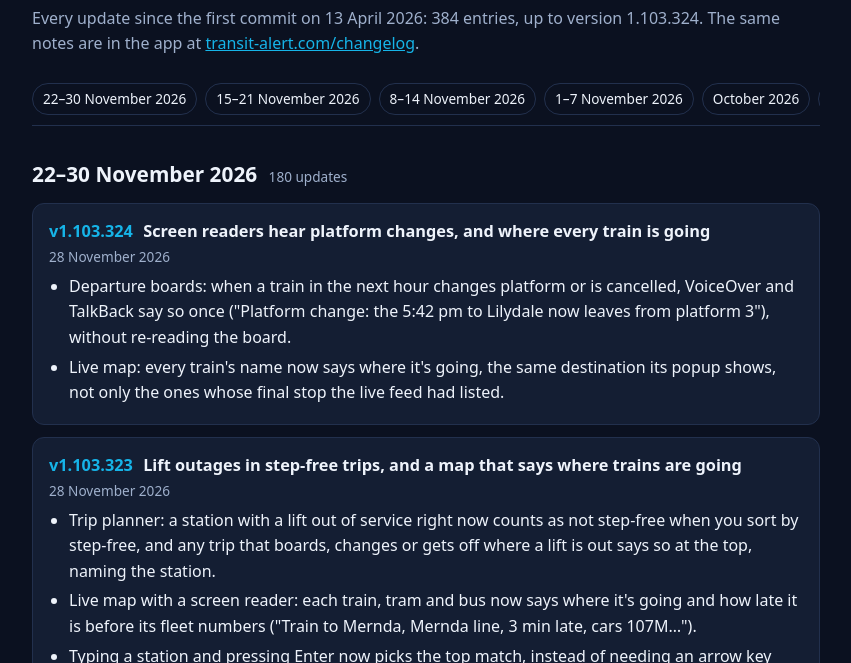
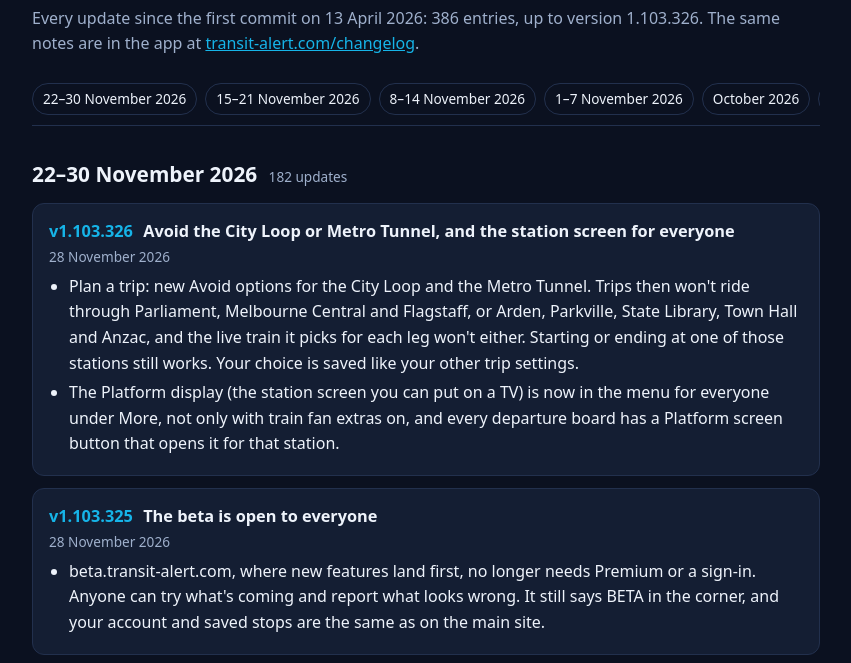
Before and after one commit to comengfreak/comengfreak.github.io, a plain HTML site: page changelog.html in a window 1280 px wide. Shown: the part 137-800 px from the top of the page, without its empty margins (214-1065 px from the left). Drawn offline with Linux system fonts and the light colour scheme.

Commit message:
Changelog to 1.103.326

```diff
--- a/changelog.html
+++ b/changelog.html
@@ -33,11 +33,13 @@
 <div class="wrap">
 <header><a class="home" href="./"><img src="img/icon.png" alt=""> TransitAlert</a></header>
 <h1>Changelog</h1>
-<p class="lead">Every update since the first commit on 13 April 2026: 384 entries, up to version 1.103.324. The same notes are in the app at <a href="https://transit-alert.com/changelog">transit-alert.com/changelog</a>.</p>
+<p class="lead">Every update since the first commit on 13 April 2026: 386 entries, up to version 1.103.326. The same notes are in the app at <a href="https://transit-alert.com/changelog">transit-alert.com/changelog</a>.</p>
 <nav class="months" aria-label="Jump to"><a href="#2026-11-22">22–30 November 2026</a><a href="#2026-11-15">15–21 November 2026</a><a href="#2026-11-08">8–14 November 2026</a><a href="#2026-11-01">1–7 November 2026</a><a href="#2026-10">October 2026</a><a href="#2026-09">September 2026</a><a href="#2026-07">July 2026</a><a href="#2026-06">June 2026</a><a href="#2026-05">May 2026</a><a href="#2026-04">April 2026</a></nav>
 
 <section id="2026-11-22">
-  <h2>22–30 November 2026 <span>180 updates</span></h2>
+  <h2>22–30 November 2026 <span>182 updates</span></h2>
+  <article><h3><span class="v">v1.103.326</span> Avoid the City Loop or Metro Tunnel, and the station screen for everyone</h3><p class="date">28 November 2026</p><ul><li>Plan a trip: new Avoid options for the City Loop and the Metro Tunnel. Trips then won't ride through Parliament, Melbourne Central and Flagstaff, or Arden, Parkville, State Library, Town Hall and Anzac, and the live train it picks for each leg won't either. Starting or ending at one of those stations still works. Your choice is saved like your other trip settings.</li><li>The Platform display (the station screen you can put on a TV) is now in the menu for everyone under More, not only with train fan extras on, and every departure board has a Platform screen button that opens it for that station.</li></ul></article>
+  <article><h3><span class="v">v1.103.325</span> The beta is open to everyone</h3><p class="date">28 November 2026</p><ul><li>beta.transit-alert.com, where new features land first, no longer needs Premium or a sign-in. Anyone can try what's coming and report what looks wrong. It still says BETA in the corner, and your account and saved stops are the same as on the main site.</li></ul></article>
   <article><h3><span class="v">v1.103.324</span> Screen readers hear platform changes, and where every train is going</h3><p class="date">28 November 2026</p><ul><li>Departure boards: when a train in the next hour changes platform or is cancelled, VoiceOver and TalkBack say so once (&quot;Platform change: the 5:42 pm to Lilydale now leaves from platform 3&quot;), without re-reading the board.</li><li>Live map: every train's name now says where it's going, the same destination its popup shows, not only the ones whose final stop the live feed had listed.</li></ul></article>
   <article><h3><span class="v">v1.103.323</span> Lift outages in step-free trips, and a map that says where trains are going</h3><p class="date">28 November 2026</p><ul><li>Trip planner: a station with a lift out of service right now counts as not step-free when you sort by step-free, and any trip that boards, changes or gets off where a lift is out says so at the top, naming the station.</li><li>Live map with a screen reader: each train, tram and bus now says where it's going and how late it is before its fleet numbers (&quot;Train to Mernda, Mernda line, 3 min late, cars 107M…&quot;).</li><li>Typing a station and pressing Enter now picks the top match, instead of needing an arrow key first.</li></ul></article>
   <article><h3><span class="v">v1.103.322</span> Near me: Flinders Street and Town Hall together</h3><p class="date">28 November 2026</p><ul><li>Flinders Street and Town Hall are joined underground, but at Flinders Street, Near me never showed Town Hall: 79 stops are within 800 m there, and the tram stops filled the list.</li><li>Now stations linked underground always show together, one after the other, marked &quot;Linked underground&quot;: Flinders Street with Town Hall, and Melbourne Central with State Library.</li></ul></article>
```
